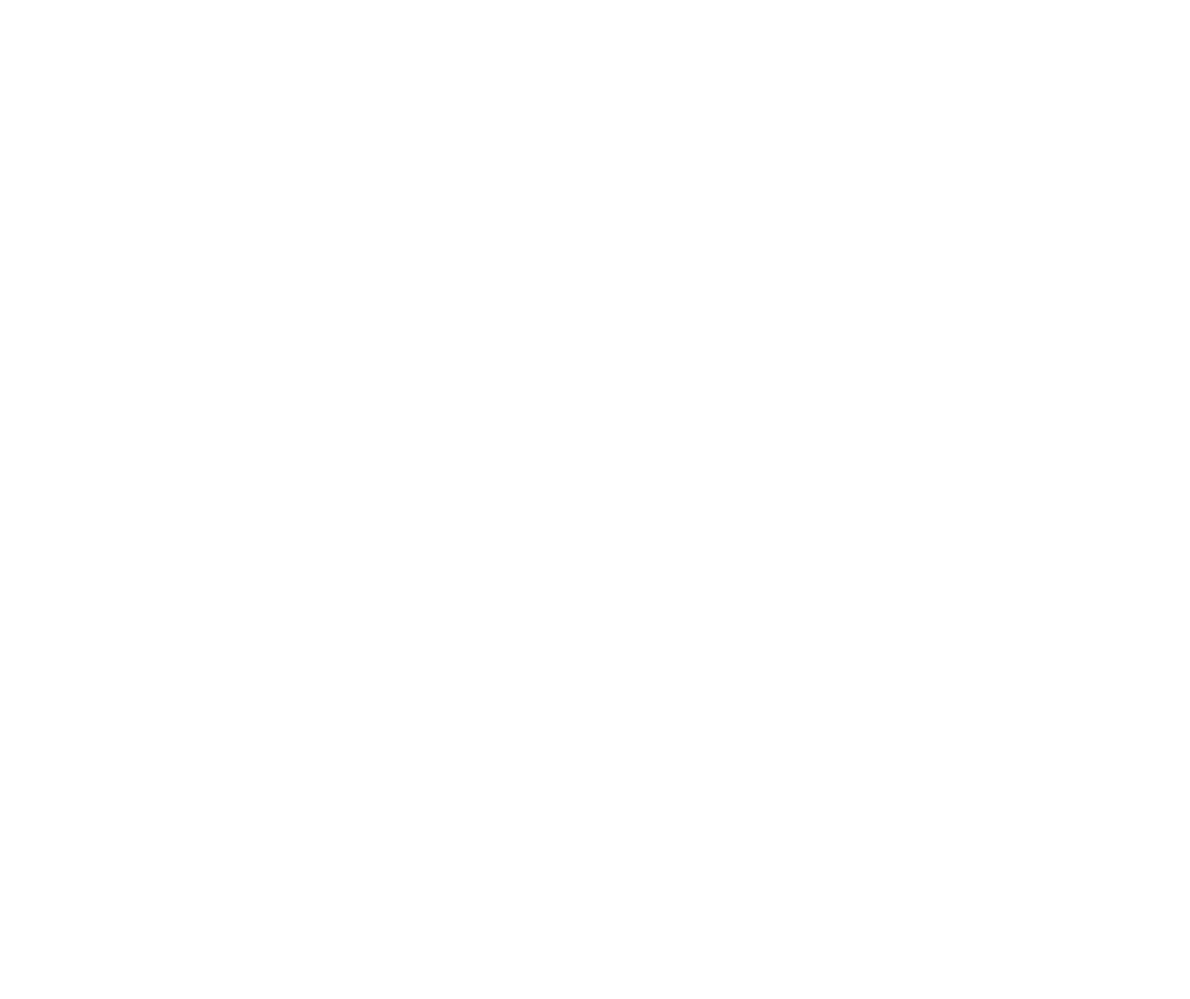
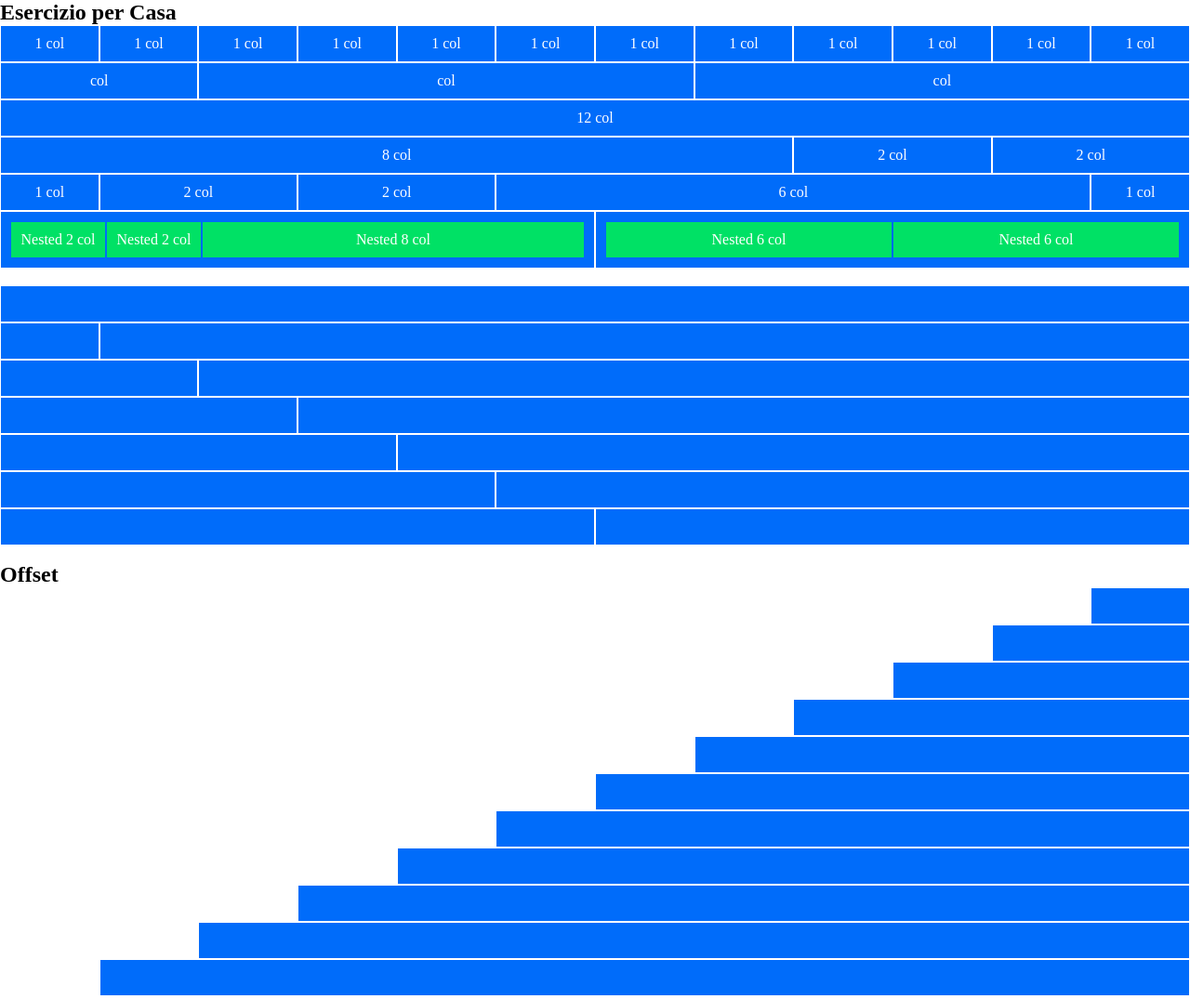
Before and after one commit to vincaf/html-css-12bool, a plain HTML site: page index.html in a window 1280 px wide. Shown: the whole page at 93% size. Before the commit the page ends 800 px from the top, so only its background shows below. Drawn offline with Linux system fonts and the light colour scheme.

Commit message:
Esercizio completato

```diff
--- a/index.html
+++ b/index.html
@@ -4,11 +4,182 @@
     <meta charset="UTF-8">
     <meta http-equiv="X-UA-Compatible" content="IE=edge">
     <meta name="viewport" content="width=device-width, initial-scale=1.0">
-    <title>12 Bool Flex</title>
+    <title>12 Bool</title>
     <link rel="stylesheet" href="./framework.css">
     <link rel="stylesheet" href="./style.css">
 </head>
 <body>
+    <div class="container-fluid">
+        <!-- Intestazione -->
+        <h2>Esercizio per Casa</h2>
+
+        <!-- Riga 1 -->
+        <div class="row">
+            <div class="col-1 bg-blue">1 col</div>
+            <div class="col-1 bg-blue">1 col</div>
+            <div class="col-1 bg-blue">1 col</div>
+            <div class="col-1 bg-blue">1 col</div>
+            <div class="col-1 bg-blue">1 col</div>
+            <div class="col-1 bg-blue">1 col</div>
+            <div class="col-1 bg-blue">1 col</div>
+            <div class="col-1 bg-blue">1 col</div>
+            <div class="col-1 bg-blue">1 col</div>
+            <div class="col-1 bg-blue">1 col</div>
+            <div class="col-1 bg-blue">1 col</div>
+            <div class="col-1 bg-blue">1 col</div>
+        </div>
+
+        <!-- Riga 2 -->
+        <div class="row">
+            <div class="col-2 bg-blue">col</div>
+            <div class="col-5 bg-blue">col</div>
+            <div class="col-5 bg-blue">col</div>
+        </div>
+
+        <!-- Riga 3 -->
+        <div class="row">
+            <div class="col-12 bg-blue">12 col</div>
+        </div>
+
+        <!-- Riga 4 -->
+        <div class="row">
+            <div class="col-8 bg-blue">8 col</div>
+            <div class="col-2 bg-blue">2 col</div>
+            <div class="col-2 bg-blue">2 col</div>
+        </div>
+
+        <!-- Riga 5 -->
+        <div class="row">
+            <div class="col-1 bg-blue">1 col</div>
+            <div class="col-2 bg-blue">2 col</div>
+            <div class="col-2 bg-blue">2 col</div>
+            <div class="col-6 bg-blue">6 col</div>
+            <div class="col-1 bg-blue">1 col</div>
+        </div>
+
+        <!-- Riga 6 -->
+        <div class="row">
+            <div class="col-6 bg-blue row">
+                <div class="col-2 bg-green">Nested 2 col</div>
+                <div class="col-2 bg-green">Nested 2 col</div>
+                <div class="col-8 bg-green">Nested 8 col</div>
+            </div>
+            <div class="col-6 bg-blue row">
+                <div class="col-6 bg-green">Nested 6 col</div>
+                <div class="col-6 bg-green">Nested 6 col</div>
+            </div>
+        </div>
+
+        <!-- Spazio -->
+        <br>
+
+        <section class="notext">
+            <!-- Riga 1 -->
+            <div class="row">
+                <div class="col-12 bg-blue"></div>
+            </div>
+
+            <!-- Riga 2 -->
+            <div class="row">
+                <div class="col-1 bg-blue"></div>
+                <div class="col-11 bg-blue"></div>
+            </div>
+
+            <!-- Riga 3 -->
+            <div class="row">
+                <div class="col-2 bg-blue"></div>
+                <div class="col-10 bg-blue"></div>
+            </div>
+
+            <!-- Riga 4 -->
+            <div class="row">
+                <div class="col-3 bg-blue"></div>
+                <div class="col-9 bg-blue"></div>
+            </div>
+
+            <!-- Riga 5 -->
+            <div class="row">
+                <div class="col-4 bg-blue"></div>
+                <div class="col-8 bg-blue"></div>
+            </div>
+
+            <!-- Riga 6 -->
+            <div class="row">
+                <div class="col-5 bg-blue"></div>
+                <div class="col-7 bg-blue"></div>
+            </div>
+
+            <!-- Riga 7 -->
+            <div class="row">
+                <div class="col-6 bg-blue"></div>
+                <div class="col-6 bg-blue"></div>
+            </div>
+        </section>
+
+        <!-- Spazio -->
+        <br>
+
+        <!-- OFFSET -->
+        <h2>Offset</h2>
+
+        <!-- Riga 1 -->
+        <div class="raw">
+            <div class="col-offset-11 bg-blue">&nbsp</div>
+        </div>
+
+        <!-- Riga 2 -->
+        <div class="raw">
+            <div class="col-offset-10 bg-blue">&nbsp</div>
+        </div>
+
+        <!-- Riga 3 -->
+        <div class="raw">
+            <div class="col-offset-9 bg-blue">&nbsp</div>
+        </div>
+
+        <!-- Riga 4 -->
+        <div class="raw">
+            <div class="col-offset-8 bg-blue">&nbsp</div>
+        </div>
+
+        <!-- Riga 5 -->
+        <div class="raw">
+            <div class="col-offset-7 bg-blue">&nbsp</div>
+        </div>
+
+        <!-- Riga 6 -->
+        <div class="raw">
+            <div class="col-offset-6 bg-blue">&nbsp</div>
+        </div>
+
+        <!-- Riga 7 -->
+        <div class="raw">
+            <div class="col-offset-5 bg-blue">&nbsp</div>
+        </div>
+
+        <!-- Riga 8 -->
+        <div class="raw">
+            <div class="col-offset-4 bg-blue">&nbsp</div>
+        </div>
+
+        <!-- Riga 9 -->
+        <div class="raw">
+            <div class="col-offset-3 bg-blue">&nbsp</div>
+        </div>
+
+        <!-- Riga 10 -->
+        <div class="raw">
+            <div class="col-offset-2 bg-blue">&nbsp</div>
+        </div>
+
+        <!-- Riga 11 -->
+        <div class="raw">
+            <div class="col-offset-1 bg-blue">&nbsp</div>
+        </div>
+
+        <div class="m-2"></div>
+    </div>
+
 
 </body>
 </html>
--- a/style.css
+++ b/style.css
@@ -0,0 +1,19 @@
+.bg-blue {
+    color: white;
+    background-color: #006cfa;
+    border: 1px solid #fff;
+    padding: 10px;
+    text-align: center;
+ }
+
+ .bg-green {
+    background-color: #00e165;
+    color: white;
+    border: 1px solid #006cfa;
+    padding: 10px;
+    text-align: center;
+ }
+
+ .notext [class*="col-"]{
+     height: 40px;
+ }
```
